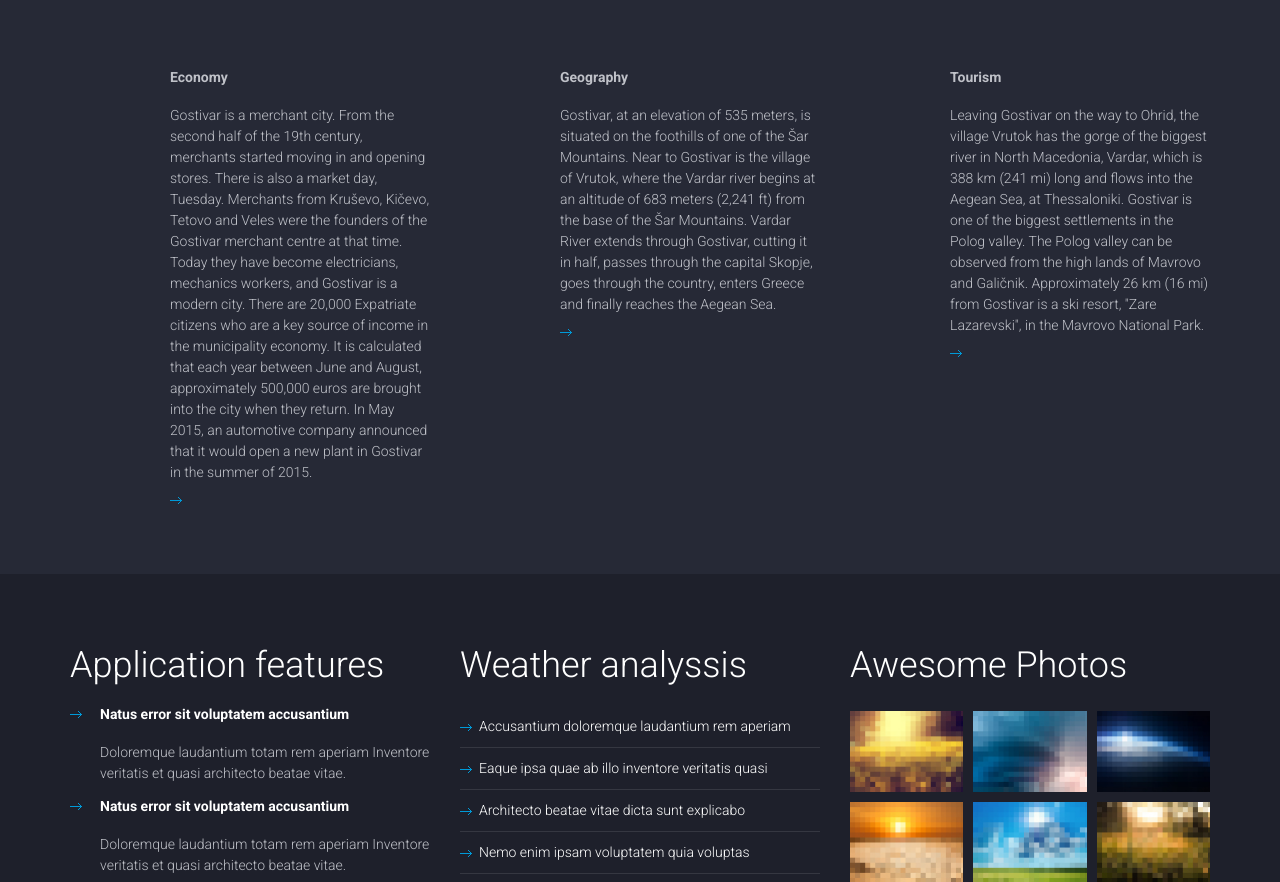
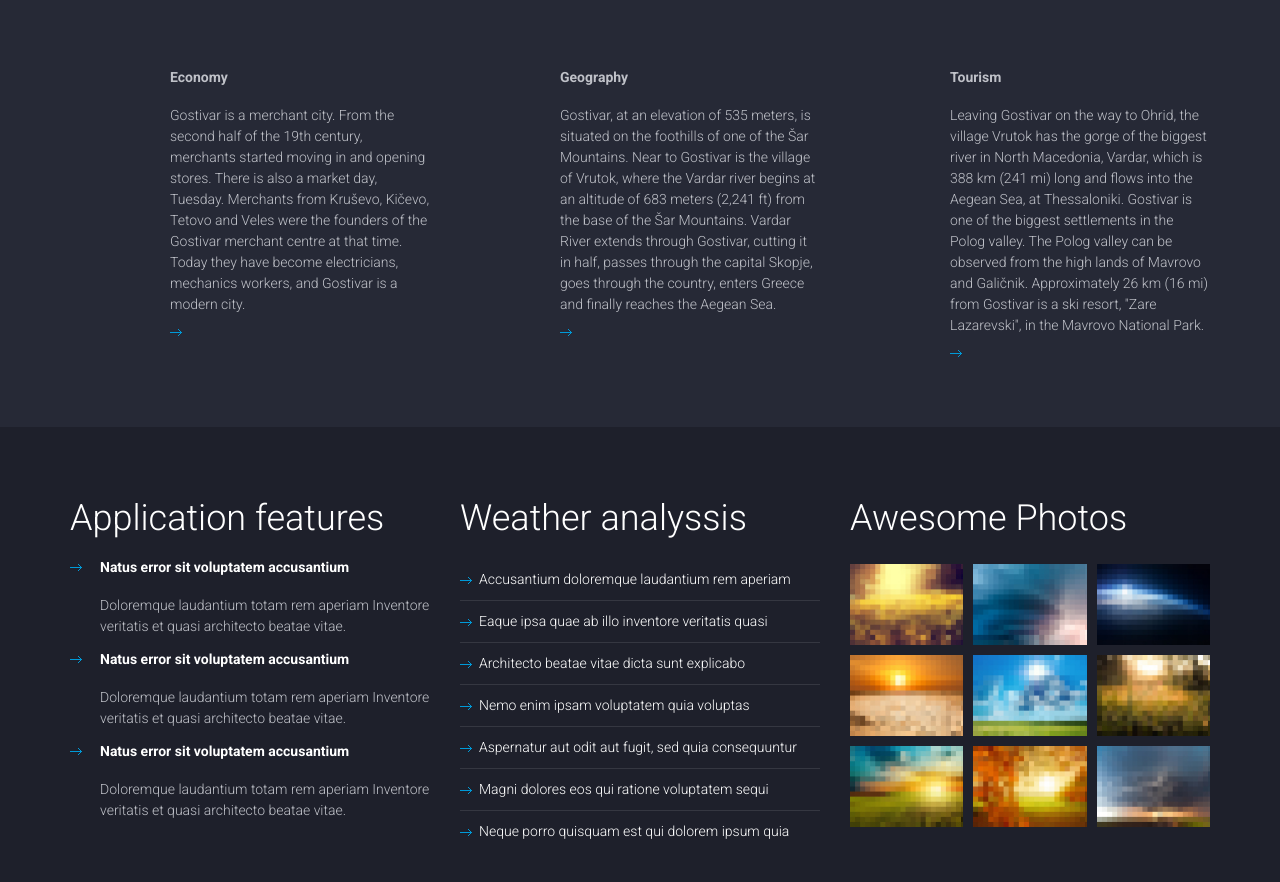
Before and after one commit to laskigvgv/capstone, a PHP site: page / in a window 1280 px wide. Shown: the part 1008-1890 px from the top of the page. Run offline with PHP 8.4, Linux system fonts and the light colour scheme; data that the repository does not hold is empty.

Commit message:
test gif

```diff
--- a/weather/index.php
+++ b/weather/index.php
@@ -171,11 +171,7 @@
 							<div class="col-md-4">
 								<div class="news">
 									<h3>Economy</h3>
-									<p>Gostivar is a merchant city. From the second half of the 19th century, merchants started moving in and opening stores. There is also a market day, Tuesday. Merchants from Kruševo, Kičevo, Tetovo and Veles were the founders of the Gostivar merchant centre at that time. Today they have become electricians, mechanics workers, and Gostivar is a modern city.
-
-There are 20,000 Expatriate citizens who are a key source of income in the municipality economy. It is calculated that each year between June and August, approximately 500,000 euros are brought into the city when they return.
-
-In May 2015, an automotive company announced that it would open a new plant in Gostivar in the summer of 2015.</p>
+									<p>Gostivar is a merchant city. From the second half of the 19th century, merchants started moving in and opening stores. There is also a market day, Tuesday. Merchants from Kruševo, Kičevo, Tetovo and Veles were the founders of the Gostivar merchant centre at that time. Today they have become electricians, mechanics workers, and Gostivar is a modern city.</p>
 								</div>
 							</div>
 							<div class="col-md-4">
```
